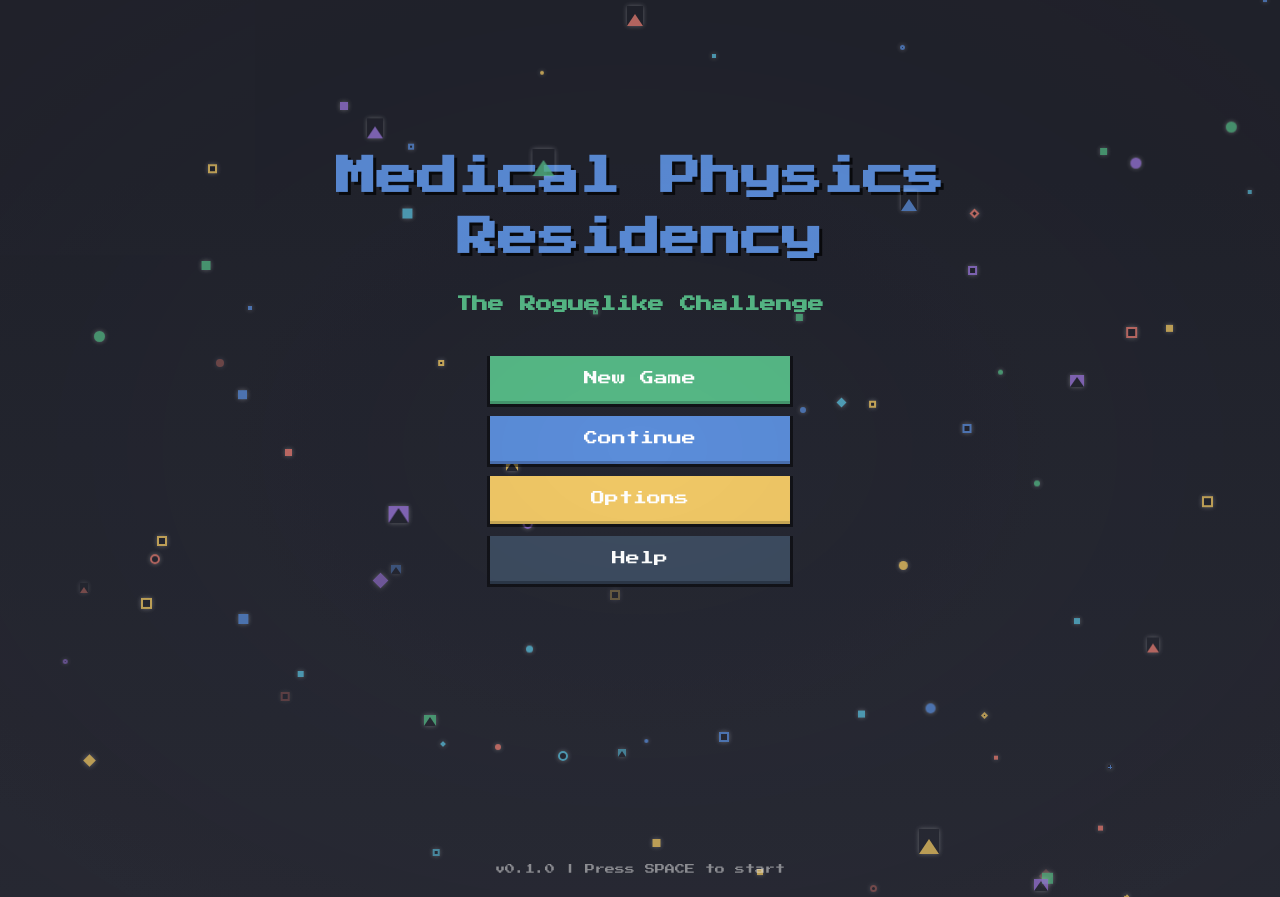
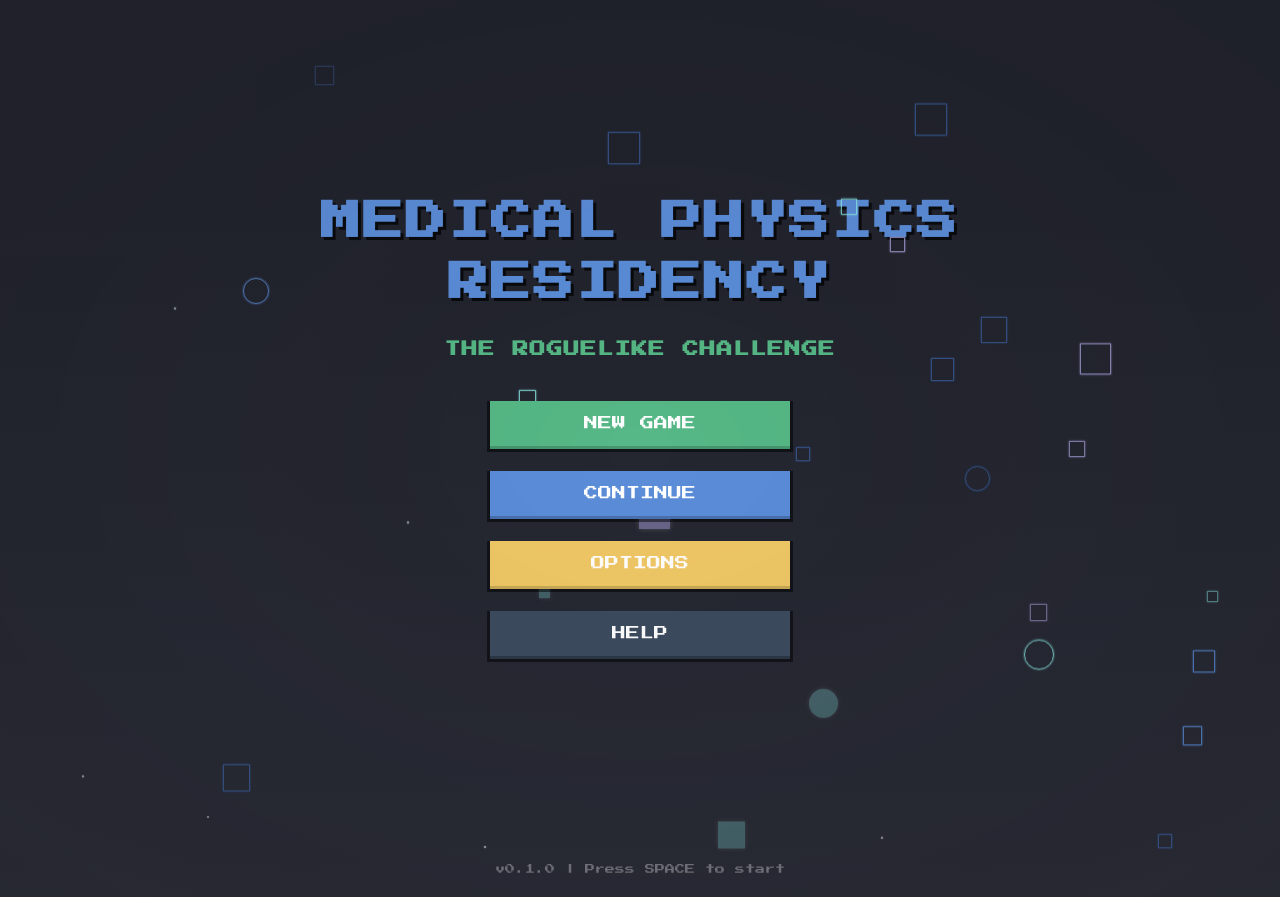
Before and after one commit to Flep-Glop/Rogue_Resident, a Flask app: page / in a window 1280 px wide. Run offline with Flask 3, Linux system fonts and the light colour scheme.

Commit message:
kjhkjshjfd

```diff
--- a/medical_physics_game/static/css/animations.css
+++ b/medical_physics_game/static/css/animations.css
@@ -408,3 +408,68 @@
   pointer-events: none;
   transform-origin: center center;
 }
+/* Updated animations and styles to match the screenshot */
+.pixel-container {
+  background-color: #292f5b; /* Dark blue background like in the image */
+  position: relative;
+  overflow: hidden;
+}
+
+@keyframes slow-rotate {
+  0% { transform: rotate(0deg); }
+  100% { transform: rotate(360deg); }
+}
+
+@keyframes pixel-float {
+  0% { transform: translateY(0); }
+  50% { transform: translateY(-15px); }
+  100% { transform: translateY(0); }
+}
+
+@keyframes pixel-twinkle {
+  0% { opacity: 0.2; }
+  50% { opacity: 0.7; }
+  100% { opacity: 0.2; }
+}
+
+.pixel-decoration {
+  position: absolute;
+  z-index: 0;
+  pointer-events: none;
+  transform-origin: center center;
+}
+
+/* Style the game title to match the image */
+.game-title {
+  text-transform: uppercase;
+  color: #8be8e5; /* Bright cyan like in the image */
+  text-shadow: 0 0 5px #5b8dd9;
+  letter-spacing: 2px;
+}
+
+.subtitle {
+  text-transform: uppercase;
+  color: #8be8e5;
+  letter-spacing: 1px;
+}
+
+/* Style menu buttons to match the image */
+.retro-btn {
+  text-transform: uppercase;
+  border: 2px solid #8be8e5;
+  background-color: #333;
+  color: #8be8e5;
+  margin-bottom: 10px;
+  text-shadow: none;
+  box-shadow: 0 0 5px #5b8dd9;
+}
+
+.retro-btn.start {
+  background-color: #5b8dd9;
+  color: white;
+}
+
+.footer {
+  color: #ffffff;
+  opacity: 0.7;
+}
--- a/medical_physics_game/templates/landing.html
+++ b/medical_physics_game/templates/landing.html
@@ -84,39 +84,50 @@
             // Clear existing decorations
             decorationContainer.innerHTML = '';
 
-            // Color palette that matches the game theme
+            // Color palette based on the screenshot - primarily blues with some accent colors
             const colors = [
-                '#5b8dd9', // primary
-                '#56b886', // secondary
-                '#e67e73', // danger
-                '#f0c866', // warning
-                '#9c77db', // purple
-                '#5bbcd9'  // cyan
+                '#5b8dd9', // primary blue (brighter)
+                '#3a5d99', // medium blue
+                '#8be8e5', // cyan accent (for rare shapes)
+                '#a7a1db', // purple accent (for rare shapes)
             ];
 
-            // Different shape types
-            const shapeTypes = ['square', 'circle', 'triangle', 'diamond', 'plus'];
+            // Create a grid background first if it doesn't exist
+            if (!document.getElementById('grid-background')) {
+                const gridBg = document.createElement('div');
+                gridBg.id = 'grid-background';
+                gridBg.style.position = 'absolute';
+                gridBg.style.top = '0';
+                gridBg.style.left = '0';
+                gridBg.style.width = '100%';
+                gridBg.style.height = '100%';
+                gridBg.style.backgroundImage = 'linear-gradient(rgba(255, 255, 255, 0.1) 1px, transparent 1px), linear-gradient(90deg, rgba(255, 255, 255, 0.1) 1px, transparent 1px)';
+                gridBg.style.backgroundSize = '20px 20px';
+                gridBg.style.pointerEvents = 'none';
+                gridBg.style.zIndex = '-1';
+                document.querySelector('.pixel-container').insertBefore(gridBg, decorationContainer);
+            }
 
-            // Create a variety of shapes with different behaviors
-            const shapeCount = 100; // Total number of shapes
+            // Create mostly outlined squares and circles as seen in the image
+            const shapeCount = 30; // Fewer, more deliberate shapes
 
             for (let i = 0; i < shapeCount; i++) {
                 const decoration = document.createElement('div');
                 decoration.classList.add('pixel-decoration');
 
-                // Random position across the screen
-                const x = Math.random() * 100;
-                const y = Math.random() * 100;
+                // More evenly distributed positions
+                const x = 5 + Math.random() * 90; // Keep away from extreme edges
+                const y = 5 + Math.random() * 90;
 
-                // Random size (keeping it pixel-like)
-                const size = 4 + Math.floor(Math.random() * 8);
+                // Size variations (slightly larger than before to match the image)
+                const size = 10 + Math.floor(Math.random() * 25);
 
-                // Random color from our palette
+                // Colors from palette, with outline being more common
                 const colorIndex = Math.floor(Math.random() * colors.length);
                 const color = colors[colorIndex];
 
-                // Randomly decide if this shape has fill or just outline
-                const hasOutlineOnly = Math.random() > 0.6;
+                // Almost all shapes should be outlines based on the image
+                const hasOutlineOnly = Math.random() > 0.15; // 85% chance of outline
 
                 // Apply base styles
                 decoration.style.left = `${x}vw`;
@@ -126,90 +137,52 @@
 
                 if (hasOutlineOnly) {
                     decoration.style.backgroundColor = 'transparent';
-                    decoration.style.border = `2px solid ${color}`;
+                    decoration.style.border = `1px solid ${color}`;
+                    decoration.style.boxShadow = `0 0 2px ${color}`;
                 } else {
                     decoration.style.backgroundColor = color;
+                    decoration.style.opacity = '0.3'; // Make filled shapes subtle
                 }
 
-                // Choose a random shape type
-                const shapeType = shapeTypes[Math.floor(Math.random() * shapeTypes.length)];
+                // Based on the image, mostly squares and circles
+                const shapeType = Math.random() > 0.3 ? 'square' : 'circle';
 
-                // Apply shape-specific styles
-                switch (shapeType) {
-                    case 'circle':
-                        decoration.style.borderRadius = '50%';
-                        break;
-                    case 'triangle':
-                        decoration.style.width = '0';
-                        decoration.style.height = '0';
-                        decoration.style.backgroundColor = 'transparent';
-                        decoration.style.border = hasOutlineOnly
-                            ? `2px solid ${color}`
-                            : `${size}px solid transparent`;
-                        decoration.style.borderBottomColor = hasOutlineOnly ? 'transparent' : color;
-                        decoration.style.borderLeftWidth = `${size}px`;
-                        decoration.style.borderRightWidth = `${size}px`;
-                        decoration.style.borderBottomWidth = `${size * 1.5}px`;
-                        break;
-                    case 'diamond':
-                        decoration.style.transform = 'rotate(45deg)';
-                        break;
-                    case 'plus':
-                        if (!hasOutlineOnly) {
-                            decoration.style.backgroundColor = 'transparent';
-                            decoration.style.position = 'relative';
-
-                            // Create the plus shape with pseudo elements
-                            decoration.style.overflow = 'visible';
-                            decoration.innerHTML = `
-                                <div style="position: absolute; background-color: ${color};
-                                            width: 100%; height: 40%; left: 0; top: 30%"></div>
-                                <div style="position: absolute; background-color: ${color};
-                                            width: 40%; height: 100%; left: 30%; top: 0"></div>
-                            `;
-                        }
-                        break;
+                if (shapeType === 'circle') {
+                    decoration.style.borderRadius = '50%';
                 }
 
-                // Choose a random animation type
+                // Small dots (like stars in the background)
+                if (Math.random() > 0.7) {
+                    decoration.style.width = '2px';
+                    decoration.style.height = '2px';
+                    decoration.style.backgroundColor = '#ffffff';
+                    decoration.style.border = 'none';
+                    decoration.style.opacity = '0.5';
+                }
+
+                // Slow, subtle animations that match the floating feel in the image
                 const animationType = Math.random();
 
-                // Set different animation patterns
-                if (animationType < 0.25) {
-                    // Falling animation
-                    const duration = 15 + Math.random() * 20;
-                    const delay = Math.random() * 15;
-                    decoration.style.animation = `pixel-fall ${duration}s linear ${delay}s infinite`;
-                }
-                else if (animationType < 0.5) {
-                    // Floating animation
-                    const floatDuration = 8 + Math.random() * 12;
+                if (animationType < 0.4) {
+                    // Very slow floating
+                    const floatDuration = 20 + Math.random() * 40;
                     decoration.style.animation = `pixel-float ${floatDuration}s infinite ease-in-out`;
                 }
-                else if (animationType < 0.75) {
-                    // Twinkling in place
-                    const twinkleDuration = 4 + Math.random() * 8;
-                    decoration.style.animation = `pixel-twinkle ${twinkleDuration}s infinite ease-in-out`;
+                else if (animationType < 0.8) {
+                    // Slow rotation + subtle float for some squares
+                    decoration.style.animation = `slow-rotate ${30 + Math.random() * 60}s linear infinite, pixel-float ${35 + Math.random() * 25}s infinite ease-in-out`;
                 }
                 else {
-                    // Diagonal floating animation (new)
-                    decoration.style.animation = `pixel-diagonal ${10 + Math.random() * 15}s infinite alternate`;
-                }
-
-                // Add additional random horizontal drift to some elements
-                if (Math.random() > 0.7) {
-                    decoration.style.animationName += ', pixel-drift';
-                    decoration.style.animationDuration += `, ${20 + Math.random() * 20}s`;
-                    decoration.style.animationIterationCount += ', infinite';
-                    decoration.style.animationDirection += ', alternate';
+                    // Just stay in place with slight twinkle
+                    decoration.style.animation = `pixel-twinkle ${15 + Math.random() * 25}s infinite ease-in-out`;
                 }
 
                 decorationContainer.appendChild(decoration);
             }
         }
 
-        // Add this to your setInterval to make the animation refresh periodically
-        setInterval(createPixelDecorations, 60000); // Refresh every 60 seconds
+        // Refresh occasionally but not too often
+        setInterval(createPixelDecorations, 120000); // Every 2 minutes
     </script>
 </body>
 </html>
```
